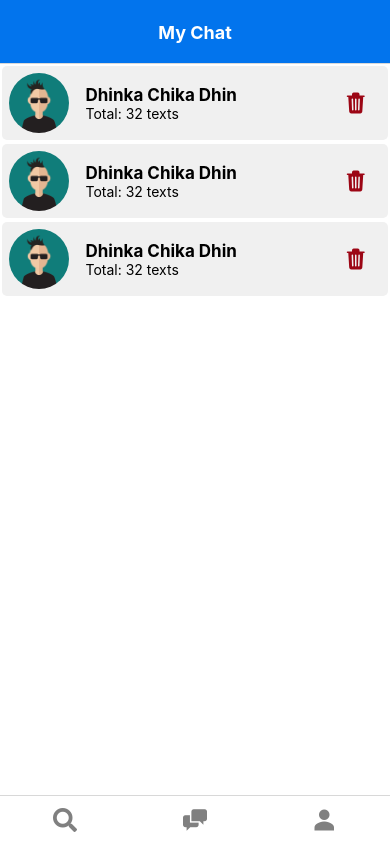
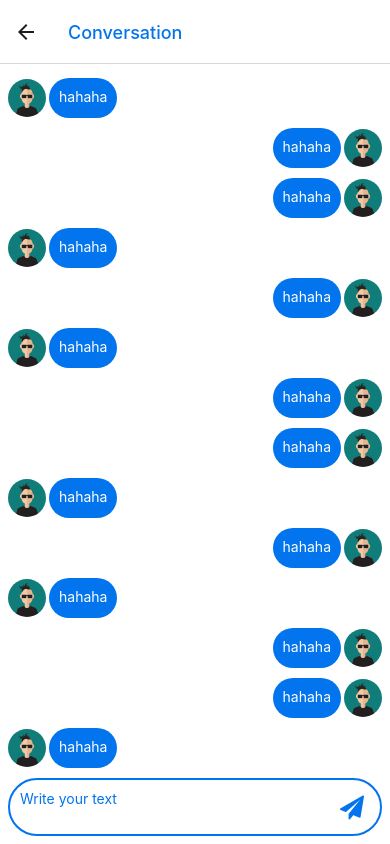
Before and after one commit to Brainless-Loco/myChattingApp, a React Native app: screen /chat in a window 390 px wide. Built offline with nearby package versions, Linux system fonts and the light colour scheme.

Commit message:
Conversation Screen Designed

```diff
--- a/App.js
+++ b/App.js
@@ -5,6 +5,7 @@ import store from './redux/Store';
 import { NavigationContainer } from '@react-navigation/native';
 import { createNativeStackNavigator } from '@react-navigation/native-stack';
 import Home from './screens/Home';
+import Chat from './screens/Chat';
 
 
 const Stack = createNativeStackNavigator();
@@ -15,7 +16,7 @@ export default function App() {
 
   return (
     <Provider store={store}>
-      <NavigationContainer>
+      <NavigationContainer  >
       <Stack.Navigator>
         <Stack.Screen name="Home" component={Home} options={{headerTitle:'My Chat',headerTitleAlign:'center',
         headerStyle:{
@@ -26,6 +27,10 @@ export default function App() {
           color:'white',
           fontWeight:'bold'
         }}} />
+        <Stack.Screen name= 'chat' component={Chat} options={{headerTitle:'Conversation',headerTitleStyle:{
+          color:'#0274ed'
+        }}} />
+        {/* options={{ headerShown: false }} */}
       </Stack.Navigator>
       </NavigationContainer>
     </Provider>
--- a/components/ASingleChat.js
+++ b/components/ASingleChat.js
@@ -2,9 +2,9 @@ import { View, Text, Pressable, StyleSheet, Image } from 'react-native'
 import React from 'react'
 import { Ionicons } from '@expo/vector-icons';
 
-export default function ASingleChat() {
+export default function ASingleChat({navigation}) {
   return (
-    <Pressable  onPress={()=>{console.log('hahaha')}} style={styles.container}>
+    <Pressable  onPress={()=>{navigation.navigate('chat')}} style={styles.container}>
         <Image style={styles.imageStyle} source={require('../assets/images/avatar.png')}/>
         <View style={styles.midContainerStyle}>
             <Text style={styles.chatNameStyle}>Dhinka Chika Dhin</Text>
--- /dev/null
+++ b/components/ChatComponents/AMessageContainer.js
@@ -0,0 +1,36 @@
+import { View, Text, StyleSheet, Image } from 'react-native'
+import React from 'react'
+
+export default function AMessageContainer({message,ownText}) {
+  return (
+    <View style={[styles.amessageContainer,{flexDirection: ownText==false?'row':'row-reverse'}]}>
+        <Image style={styles.profilePicture} source={require('../../assets/images/avatar.png')}/>
+        <Text style={styles.aMessage} >{message}</Text>
+    </View>
+  )
+}
+
+const styles = StyleSheet.create({
+    amessageContainer:{
+        display:'flex',
+        justifyContent:'flex-start',
+        alignItems:'center',
+        gap:3,
+        marginBottom:10,
+    },
+    profilePicture:{
+        height:38,
+        width:38,
+        borderRadius:19
+    },
+    aMessage:{
+        minHeight:40,
+        height:'auto',
+        backgroundColor:'#0274ed',
+        padding:10,
+        borderRadius:20,
+        color:'white',
+        maxWidth:'75%'
+    }
+
+});
--- a/components/HomeTabs/AllConversationsTab.js
+++ b/components/HomeTabs/AllConversationsTab.js
@@ -2,12 +2,12 @@ import { View, Text, StyleSheet, ScrollView } from 'react-native'
 import React from 'react'
 import ASingleChat from '../ASingleChat'
 
-export default function AllConversationsTab() {
+export default function AllConversationsTab({navigation}) {
   return (
     <ScrollView showsHorizontalScrollIndicator={false} showsVerticalScrollIndicator={false} style={styles.container}>
-        <ASingleChat/>
-        <ASingleChat/>
-        <ASingleChat/>
+        <ASingleChat navigation={navigation}/>
+        <ASingleChat navigation={navigation}/>
+        <ASingleChat navigation={navigation}/>
     </ScrollView>
   )
 }
--- /dev/null
+++ b/screens/Chat.js
@@ -0,0 +1,101 @@
+import { View, Text, StyleSheet, TextInput, ScrollView, Pressable, Image } from 'react-native'
+import React, { useRef } from 'react'
+import { FontAwesome } from '@expo/vector-icons';
+import AMessageContainer from '../components/ChatComponents/AMessageContainer';
+
+export default function Chat({navigation}) {
+    const scrollViewRef = useRef();
+
+  return (
+    <View style={styles.container}>
+        <ScrollView showsHorizontalScrollIndicator={false} showsVerticalScrollIndicator={false}
+        ref={scrollViewRef}
+        onContentSizeChange={() => scrollViewRef.current.scrollToEnd({ animated: true })}
+        >
+            <AMessageContainer message={"hahaha"} ownText={true}/>
+
+            <AMessageContainer message={"hahaha"} ownText={false}/>
+
+            <AMessageContainer message={"hahaha"} ownText={true}/>
+
+            <AMessageContainer message={"hahaha"} ownText={true}/>
+
+            <AMessageContainer message={"hahahaadfjjdajfbadjkbvjkd daj fadjhf jadlfh adjhf adjfh kadj jkb cxzjkb cjkzxbkbckjXBc jkxz "} ownText={false}/>
+
+
+            <AMessageContainer message={"hahaha"} ownText={true}/>
+
+            <AMessageContainer message={"hahaha"} ownText={false}/>
+
+            <AMessageContainer message={"hahaha"} ownText={true}/>
+
+            <AMessageContainer message={"hahaha"} ownText={true}/>
+
+            <AMessageContainer message={"hahaha"} ownText={false}/>
+            <AMessageContainer message={"hahaha"} ownText={true}/>
+
+            <AMessageContainer message={"hahaha"} ownText={false}/>
+
+            <AMessageContainer message={"hahaha"} ownText={true}/>
+
+            <AMessageContainer message={"hahaha"} ownText={true}/>
+
+            <AMessageContainer message={"hahaha"} ownText={false}/>
+            <AMessageContainer message={"hahaha"} ownText={true}/>
+
+            <AMessageContainer message={"hahaha"} ownText={false}/>
+
+            <AMessageContainer message={"hahaha"} ownText={true}/>
+
+            <AMessageContainer message={"hahaha"} ownText={true}/>
+
+            <AMessageContainer message={"hahaha"} ownText={false}/>
+            <AMessageContainer message={"hahaha"} ownText={true}/>
+
+            <AMessageContainer message={"hahaha"} ownText={false}/>
+
+            <AMessageContainer message={"hahaha"} ownText={true}/>
+
+            <AMessageContainer message={"hahaha"} ownText={true}/>
+
+            <AMessageContainer message={"hahaha"} ownText={false}/>
+
+        </ScrollView>
+        <View>
+            <TextInput style={styles.messageInput}  multiline={true} placeholder='Write your text'/>
+            <Pressable style={styles.sendBtnStyle} onPress={()=>console.log('Send btn pressed')}>
+                <FontAwesome name="send" size={24} color="#0274ed" />
+            </Pressable>
+        </View>
+    </View>
+  )
+}
+
+const styles = StyleSheet.create({
+    container: {
+      backgroundColor: '#fff',
+      padding:8,
+      flex:1,
+    },
+    messageInput:{
+        height:'auto',
+        maxHeight:100,
+        borderWidth:2,
+        borderRadius:30,
+        borderColor:'#0274ed',
+        color:'#0274ed',
+        padding:10,
+        paddingRight:20
+
+    },
+    sendBtnStyle:{
+        position:'absolute',
+        right:10,
+        height:'100%',
+        width:40,
+        display:'flex',
+        justifyContent:'center',
+        alignItems:'center'
+    },
+
+});
--- a/screens/Home.js
+++ b/screens/Home.js
@@ -27,13 +27,11 @@ export default function Home() {
 
 
     return (
-        <Tab.Navigator initialRouteName='chats' screenOptions={{headerShown:false,tabBarLabelStyle:{
-            display:'none'
-        }}} >
+        <Tab.Navigator initialRouteName='chats' screenOptions={{headerShown:false,tabBarLabelStyle:{display:'none'}}} >
             <Tab.Screen name="search" component={SearchTab} options={{tabBarIcon:()=>{return <FontAwesome5 name="search" size={24} color="gray" />}}}/>
             <Tab.Screen name="chats" component={AllConversationsTab}  options={{tabBarIcon:()=>{return <Entypo name="chat" size={24} color="gray" />}}}/>
             <Tab.Screen name='profile' component={Profile}  options={{tabBarIcon:()=>{return <Ionicons name="person-sharp" size={24} color="gray" />}}}/>
-    </Tab.Navigator>
+        </Tab.Navigator>
     )
 }
 
```
